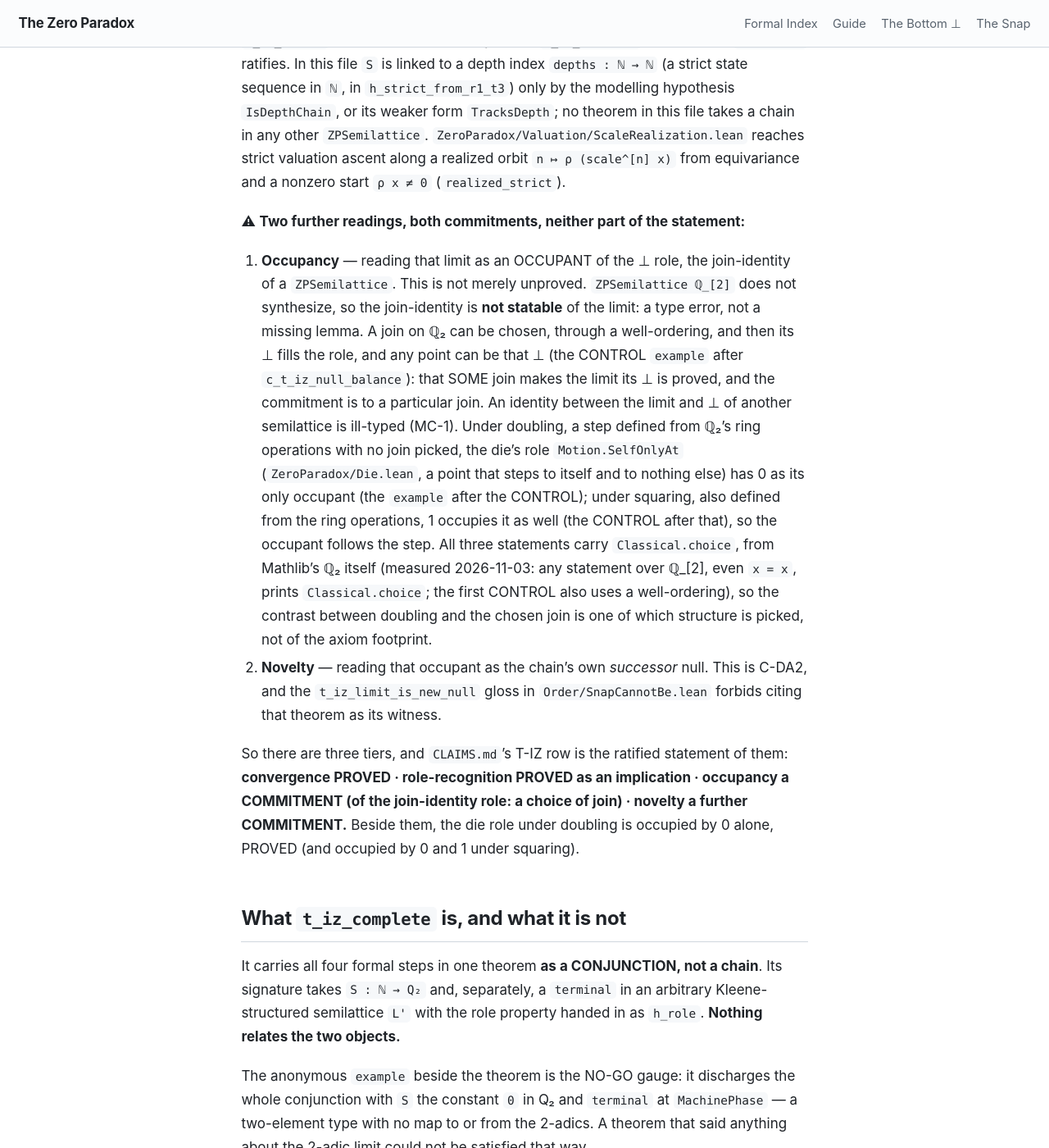
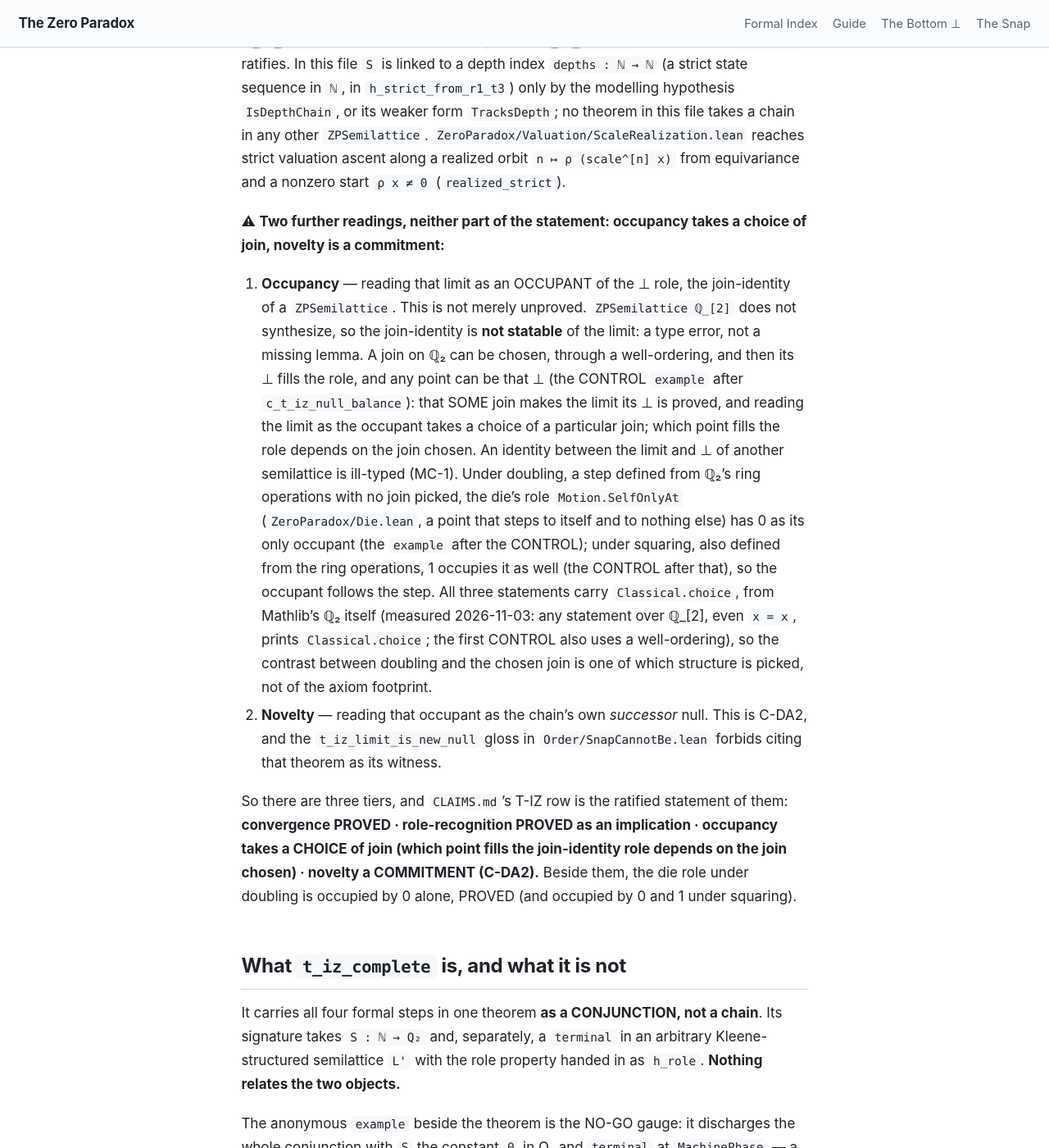
Before and after one commit to timbrigham/ZeroParadox, a Jekyll site: the page built from ZeroParadox/Valuation/SemilatticeInstance.md, in a window 1280 px wide and 1400 px high, scrolled down 351 px. Shown: the whole window at 82% size. Built offline with Jekyll 4.4.1, drawn with Linux system fonts in a browser that asks for light colours; our own code applies the rules of GitHub Pages for plain Markdown files; some of the changed text lies outside the part shown.

Commit message:
ZP-I occupancy residue, BallLine cause and scope, Foreword clarifier (ruling 139/138/141)
Last fix batch of the arc, false sentences only. ZP-I companion :396 takes the
ruling-138 wording; CLAIMS ZP-I Lean row mirrors the Null-balance wording; DA-2
label names its object; SemilatticeInstance prose says occupancy takes a choice of
join and which point fills the role depends on the join; dangling "further
commitment" becomes "a commitment (C-DA2)"; BallLine § V cause is the two adjoined
ends (ENNReal.logHomeomorph), § IV cites Baker-Rumely's lines of discs [r, R];
RELEASES "among them"; Foreword clarifier. ZP-I v1.44, companion v1.48, Foreword
v2.47, rebuilt.

Co-Authored-By: Claude Opus 5.5 <noreply@anthropic.com>
Claude-Session: https://claude.ai/code/session_01Qj4hZEe22hsY1FqfbKnnU2

```diff
--- a/ZeroParadox/Valuation/SemilatticeInstance.md
+++ b/ZeroParadox/Valuation/SemilatticeInstance.md
@@ -14,14 +14,15 @@ chain in any other `ZPSemilattice`. `ZeroParadox/Valuation/ScaleRealization.lean
 valuation ascent along a realized orbit `n ↦ ρ (scale^[n] x)` from equivariance and a nonzero start
 `ρ x ≠ 0` (`realized_strict`).
 
-⚠ **Two further readings, both commitments, neither part of the statement:**
+⚠ **Two further readings, neither part of the statement: occupancy takes a choice of join, novelty is a commitment:**
 
 1. **Occupancy** — reading that limit as an OCCUPANT of the ⊥ role, the join-identity of a
    `ZPSemilattice`. This is not merely unproved. `ZPSemilattice ℚ_[2]` does not synthesize, so
    the join-identity is **not statable** of the limit: a type error, not a missing lemma. A join
    on ℚ₂ can be chosen, through a well-ordering, and then its ⊥ fills the role, and any point can
    be that ⊥ (the CONTROL `example` after `c_t_iz_null_balance`): that SOME join makes the limit
-   its ⊥ is proved, and the commitment is to a particular join. An identity between the limit and
+   its ⊥ is proved, and reading the limit as the occupant takes a choice of a particular join; which
+   point fills the role depends on the join chosen. An identity between the limit and
    ⊥ of another semilattice is ill-typed (MC-1). Under doubling, a step defined from ℚ₂'s ring
    operations with no join picked, the die's role `Motion.SelfOnlyAt` (`ZeroParadox/Die.lean`, a
    point that steps to itself and to nothing else) has 0 as its only occupant (the `example` after
@@ -34,8 +35,9 @@ valuation ascent along a realized orbit `n ↦ ρ (scale^[n] x)` from equivarian
    the `t_iz_limit_is_new_null` gloss in `Order/SnapCannotBe.lean` forbids citing that theorem as its witness.
 
 So there are three tiers, and `CLAIMS.md`'s T-IZ row is the ratified statement of them:
-**convergence PROVED · role-recognition PROVED as an implication · occupancy a COMMITMENT (of
-the join-identity role: a choice of join) · novelty a further COMMITMENT.** Beside them, the die
+**convergence PROVED · role-recognition PROVED as an implication · occupancy takes a CHOICE of
+join (which point fills the join-identity role depends on the join chosen) · novelty a COMMITMENT
+(C-DA2).** Beside them, the die
 role under doubling is occupied by 0 alone, PROVED (and occupied by 0 and 1 under squaring).
 
 ## What `t_iz_complete` is, and what it is not
@@ -104,8 +106,8 @@ It does **not** carry the additive balance `0 + x + (−x) = 0`, and that identi
 Nor does it establish that the 2-adic limit *occupies* the role. `#synth ZPSemilattice ℚ_[2]` fails
 (verified by running), so `∀ x, join S x = x` is not a well-formed proposition of that limit — a type
 error, not a missing lemma — until a join is chosen, and a chosen join makes any point its ⊥ (the
-CONTROL `example` after the theorem). Occupancy stays a commitment, the choice of a join; reading
-the occupant as a successor ⊥′ is a further commitment (C-DA2).
+CONTROL `example` after the theorem). Occupancy takes a choice of join, and which point fills the
+role depends on the join chosen; reading the occupant as a successor ⊥′ is a commitment (C-DA2).
 
 ## The layer's components
 
```
Also changed, not shown: CLAIMS.md (+2 -2 lines), README.md (+1 -1 lines), RELEASES.md (+1 -1 lines), register.md (+2 -2 lines), scripts/build_foreword.py (+4 -3 lines), scripts/build_zpi.py (+4 -4 lines), scripts/build_zpi_companion.py (+5 -5 lines), 5 other files.
